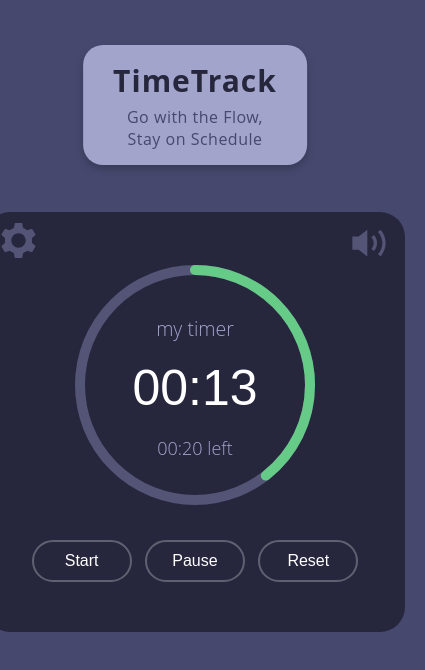
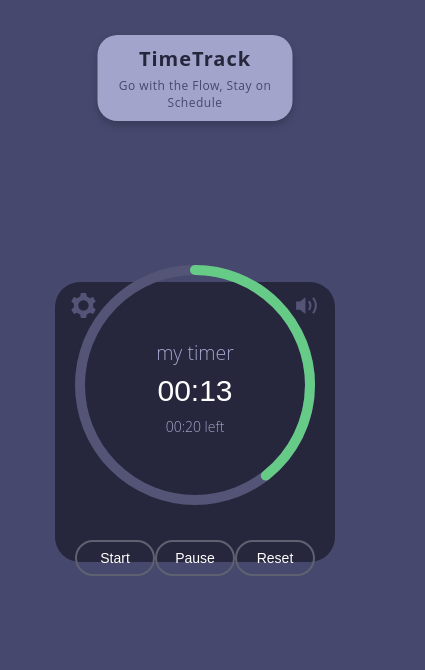
Before and after one commit to sgrisshk/Timer, a React (Create React App) app: page / in a window 390 px wide. Shown: the top 670 px of the page, 425 px wide, since content can reach past the window. Built offline with nearby package versions, Linux system fonts and the light colour scheme; a web font is replaced by a local one.

Commit message:
fix(element): add to Timer.css styles for phone display

```diff
--- a/src/Timer.css
+++ b/src/Timer.css
@@ -401,6 +401,67 @@ body {
 }
 
 
+@media (max-width: 480px) {
+
+    .timer-container {
+        width: 280px;
+        height: 280px;
+        padding: 20px;
+        margin-top: 40px;
+        margin-bottom: 40px;
+    }
+
+    .header-bar {
+        padding: 10px 20px;
+        top: 10px;
+    }
+
+    .header-title {
+        font-size: 20px;
+    }
+
+    .header-slogan {
+        font-size: 12px;
+    }
+
+    .saved-timers-panel {
+        width: 280px;
+        height: auto;
+        padding: 10px;
+    }
+
+    .settings-icon,
+    .mute-icon,
+    .volume-icon {
+        width: 25px;
+        height: 25px;
+    }
+
+    .timer {
+        font-size: 30px;
+    }
+
+    .subtext {
+        font-size: 14px;
+    }
+
+    .button {
+        padding: 8px 15px;
+        width: 80px;
+        font-size: 14px;
+    }
+
+    .saved-timer-item {
+        font-size: 14px;
+        padding: 8px;
+    }
+
+    .delete-icon {
+        width: 14px;
+        height: 14px;
+    }
+}
+
 @font-face{
     font-family: Open-Sans;
     src: url("https://fonts.google.com/specimen/Open+Sans?preview.text=Whereas%20recognition%20of%20the%20inherent%20dignity");
```
